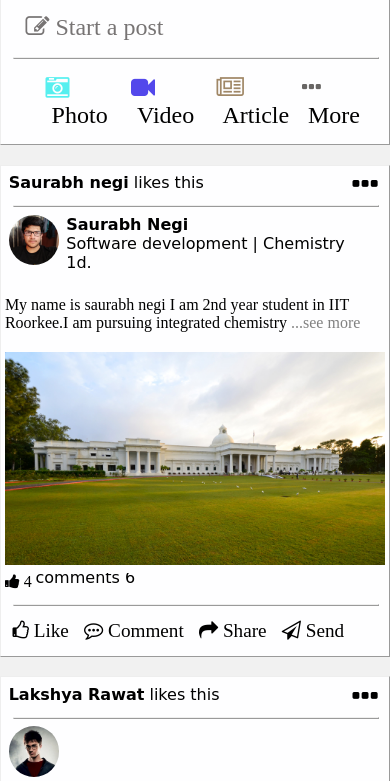
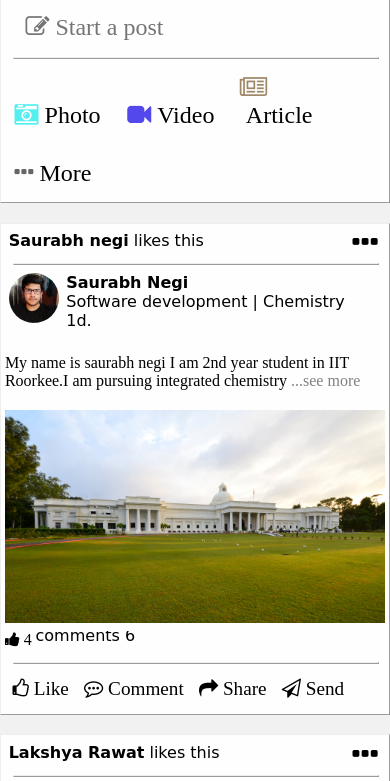
Before and after one commit to saurabhNegi187/LinkedIn_FrontPage, a plain HTML site: page index.html in a window 390 px wide. Shown: the part 55-836 px from the top of the page. Drawn offline with Linux system fonts and the light colour scheme.

Commit message:
Update index.css

```diff
--- a/css/index.css
+++ b/css/index.css
@@ -218,7 +218,7 @@
         }
     }
 
-    @media screen and (max-width:1100px) {
+    @media screen and (max-width:900px) {
         .srl {
             width: 100%;
             left: 0;
@@ -246,4 +246,13 @@
             left: 2rem;
             top: 1rem;
         }
+        div.srl1 div {
+            width: 25%;
+            display: inline-block;
+            font-size: 1.5em;
+            position: relative;
+            left: 2%;
+            margin: 3% 1%;
+            padding: 1% 0.5%;
+        }
     }
```
